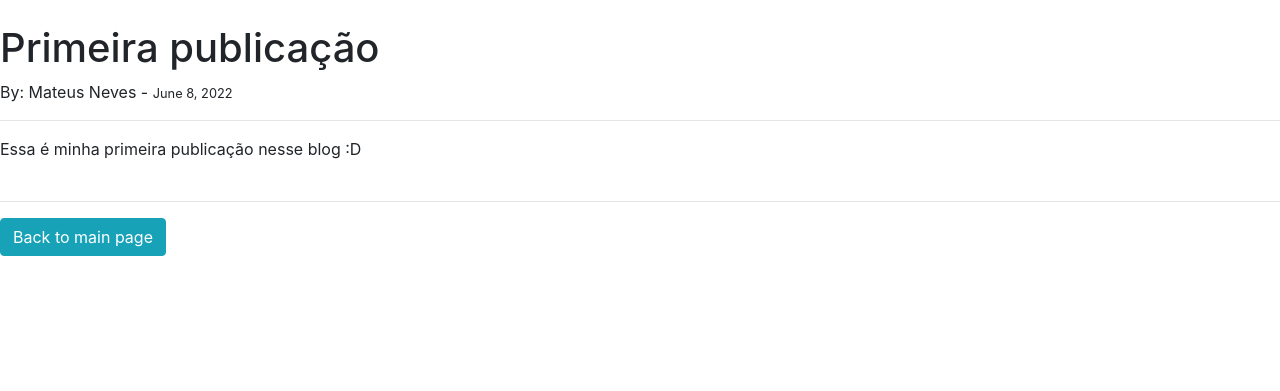
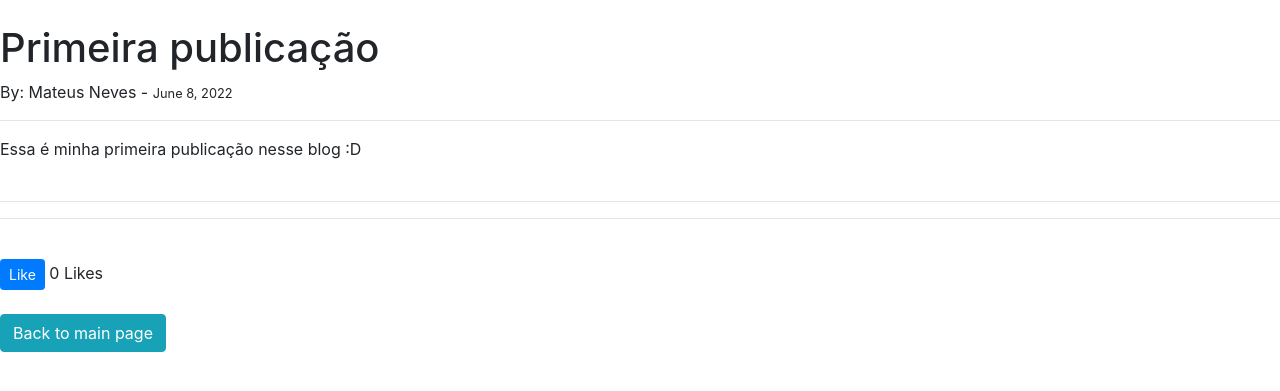
Before and after one commit to neveszz/Blog-idea, a Django app: page /article/1 in a window 1280 px wide. Shown: the part 56-447 px from the top of the page. Run offline with Django 4.2, Linux system fonts and the light colour scheme; data comes from the database, SQL or seed files in the repository; both versions use the stored data as it was after the commit.

Commit message:
added like buttons to the blog pages

```diff
--- a/ablog/theblog/models.py
+++ b/ablog/theblog/models.py
@@ -21,9 +21,13 @@ class Post(models.Model):
     title_tag = models.CharField(max_length=255, default=title)
     post_date = models.DateField(auto_now_add=True)
     category = models.CharField(max_length=255, default='uncategorized')
+    likes = models.ManyToManyField(User, related_name='blog_post')
 
     def __str__(self):
         return self.title + ' | ' + str(self.author)
 
     def get_absolute_url(self):
         return reverse('article-detail', args=(str(self.pk)))
+
+    def total_likes(self):
+        return self.likes.count()
--- a/ablog/theblog/templates/article_details.html
+++ b/ablog/theblog/templates/article_details.html
@@ -18,5 +18,12 @@
 
     {% endif %}
         {% endif %}
+
+<hr><br>
+<form action="{% url 'like_post' post.pk %}" method="post">
+    {% csrf_token %}
+    <button type="submit" name="post_id" value="{{ post.id }}" class="btn btn-primary btn-sm" >Like</button> {{ total_likes }} Likes
+</form>
+<br>
     <a href="{% url 'home' %}" class="btn btn-info">Back to main page</a>
 {% endblock %}
--- a/ablog/theblog/urls.py
+++ b/ablog/theblog/urls.py
@@ -1,7 +1,7 @@
 from django.urls import path
 # from . import views
 from .views import HomeView, ArticleDetailView, AddPostView, UpdatePostView, DeletePostView, AddCategoryView,\
-    CategoryView, CategoryListView
+    CategoryView, CategoryListView, LikeView
 
 urlpatterns = [
     # path('', views.home, name='home')
@@ -12,7 +12,8 @@ urlpatterns = [
     path('article/delete/<int:pk>', DeletePostView.as_view(), name='delete_post'),
     path('add_category/', AddCategoryView.as_view(), name='add_category'),
     path('category/<str:catego>/', CategoryView, name='category'),
-    path('category_list/', CategoryListView, name='category_list')
+    path('category_list/', CategoryListView, name='category_list'),
+    path('like/<int:pk>', LikeView, name='like_post')
 
 
 ]
--- a/ablog/theblog/views.py
+++ b/ablog/theblog/views.py
@@ -1,6 +1,6 @@
-from django.shortcuts import render
+from django.shortcuts import render, get_object_or_404
 from django.urls import reverse
-
+from django.http import HttpResponseRedirect
 from .models import Post, Category
 from django.views.generic import ListView, DetailView, CreateView, UpdateView, DeleteView
 from .forms import PostForm, EditForm
@@ -27,7 +27,10 @@ class ArticleDetailView(DetailView):
     def get_context_data(self, *args, **kwargs):
         cat_menu = Category.objects.all()
         context = super(ArticleDetailView, self).get_context_data(*args, **kwargs)
+        stuff = get_object_or_404(Post, id=self.kwargs['pk'])
+        total_likes = stuff.total_likes()
         context["cat_menu"] = cat_menu
+        context['total_likes'] = total_likes
         return context
 
 class AddPostView(CreateView):
@@ -82,3 +85,8 @@ def CategoryView(request, catego):
 def CategoryListView(request):
     cat_menu_list = Category.objects.all()
     return render(request, 'category_list.html', {'cat_menu_list':cat_menu_list})
+
+def LikeView(request, pk):
+    post = get_object_or_404(Post, id=request.POST.get('post_id'))
+    post.likes.add(request.user)
+    return HttpResponseRedirect(reverse('article-detail', args=[str(pk)]))
```
Also changed, not shown: ablog/db.sqlite3.
